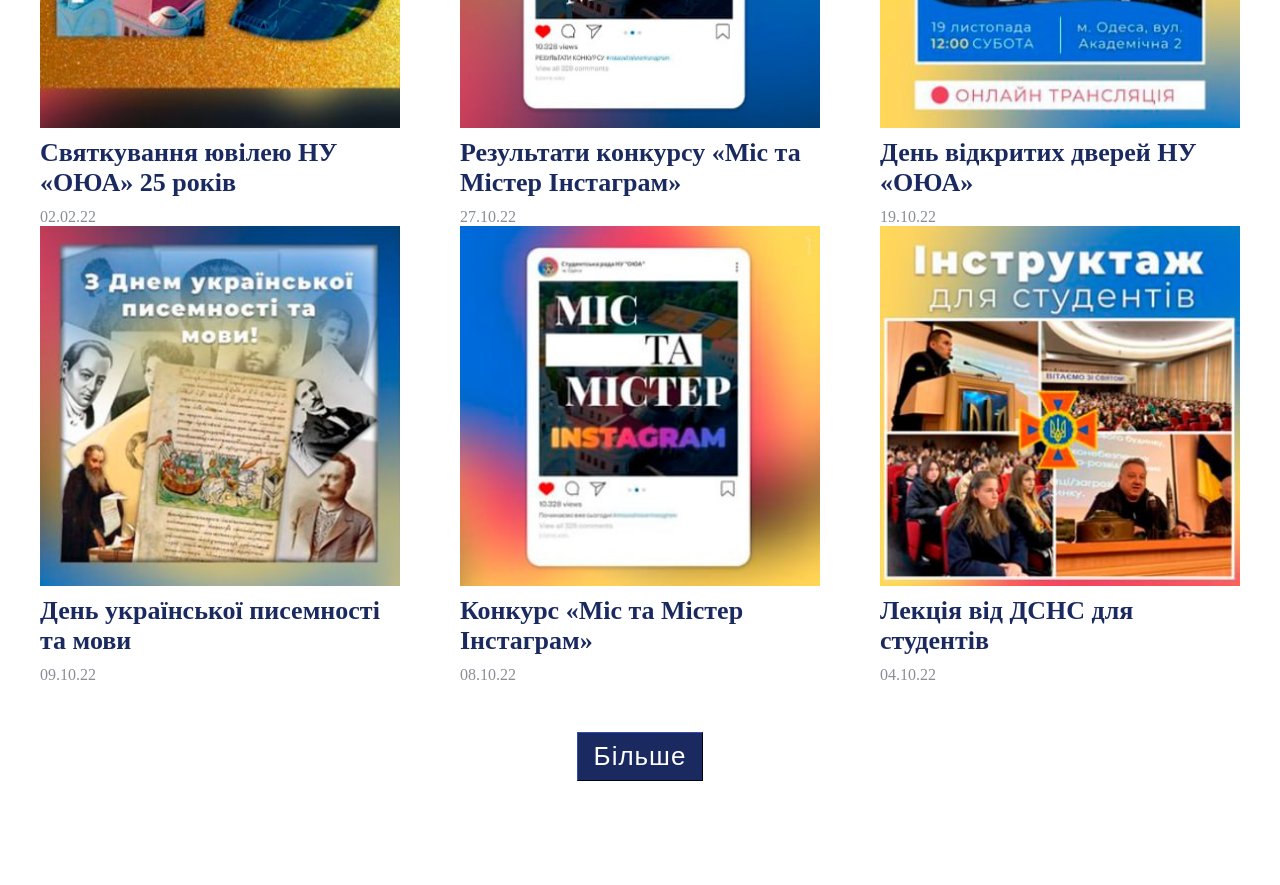
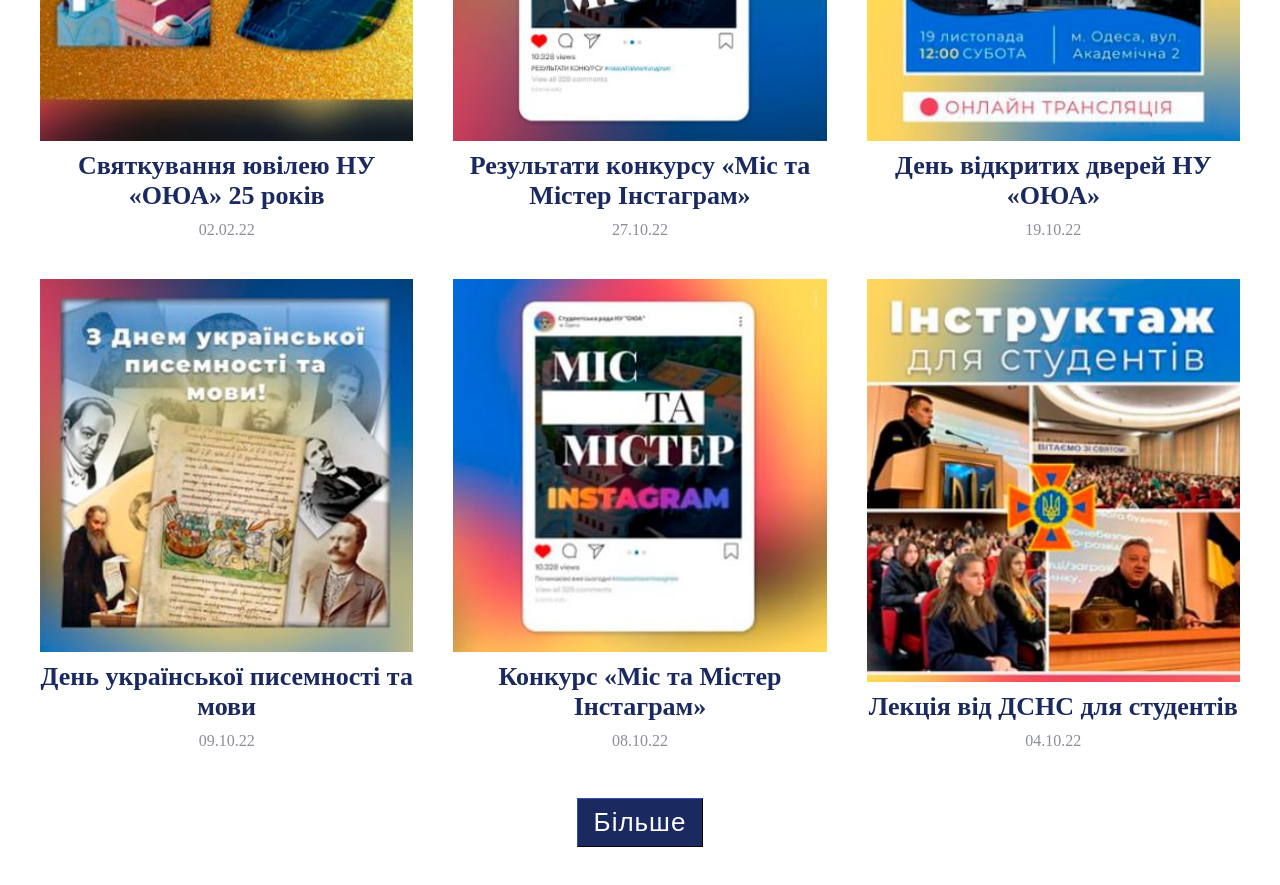
Before and after one commit to IgorKozlovsky/Studrada, a React (Create React App) app: page / in a window 1280 px wide. Shown: the part 1820-2705 px from the top of the page. Before the commit the page ends 2665 px from the top, so only its background shows below. Built offline with nearby package versions, Linux system fonts and the light colour scheme.

Commit message:
Replaced flex with grid, add space between posts

```diff
--- a/src/modules/Articles/components/Article.tsx
+++ b/src/modules/Articles/components/Article.tsx
@@ -14,8 +14,7 @@ const Article = ({ article }: ArticleProps) => {
       sx={{
         flexDirection: 'column',
         alignItems: 'left',
-        gap: '10px',
-        width: '30%'
+        gap: '10px'
       }}
     >
       <StyledImage src={article.img} sx={{}} />
--- a/src/modules/Articles/index.tsx
+++ b/src/modules/Articles/index.tsx
@@ -5,18 +5,33 @@ import Flex from 'src/ui/Flex'
 import Text from 'src/ui/Text'
 import Article from 'src/modules/Articles/components/Article'
 import { articles } from 'src/modules/Articles/constants'
+import Grid from 'src/ui/Grid'
 
 const Articles = () => {
   return (
     <Section>
-      <Flex sx={{ flexDirection: 'column', alignItems: 'center', gap: '48px' }}>
+      <Flex
+        sx={{
+          flexDirection: 'column',
+          textAlign: 'center',
+          gap: '48px',
+          width: '100%'
+        }}
+      >
         <Text variant={'header'}>Новини Студентської ради</Text>
-        <Flex sx={{ flexWrap: 'wrap', justifyContent: 'space-between' }}>
+        <Grid
+          sx={{
+            gridTemplateColumns: 'repeat(auto-fit, minmax(300px, 1fr))',
+            gap: '40px'
+          }}
+        >
           {articles.map((e, i) => (
             <Article key={i} article={e} />
           ))}
-        </Flex>
-        <Button variant="primary">Більше</Button>
+        </Grid>
+        <Button variant="primary" sx={{ alignSelf: 'center' }}>
+          Більше
+        </Button>
       </Flex>
     </Section>
   )
```
